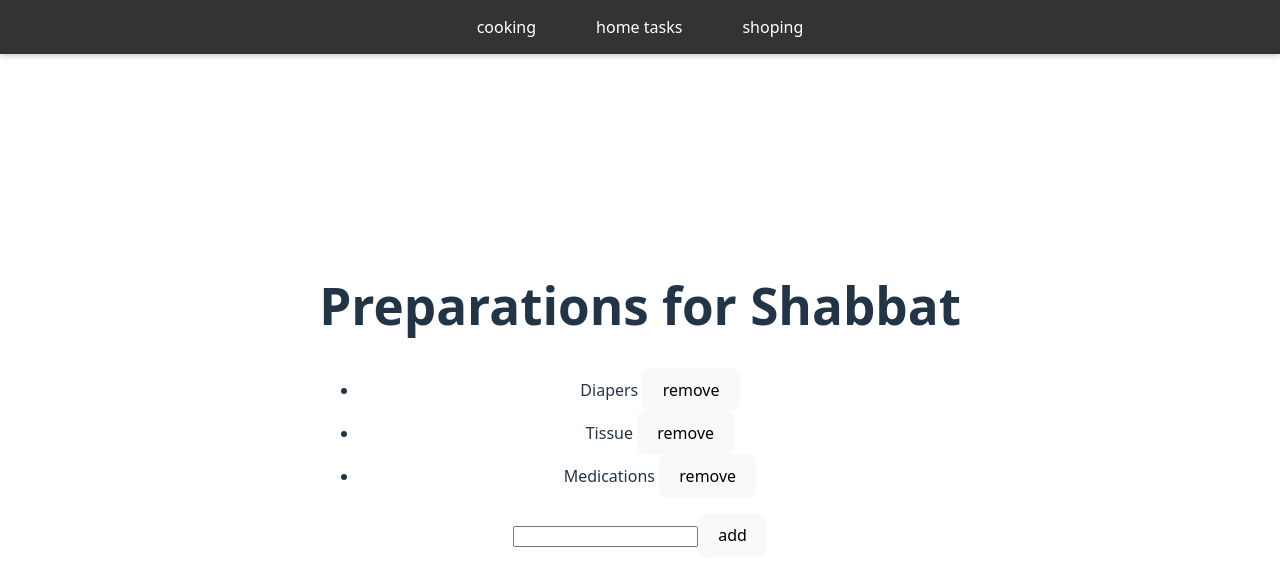
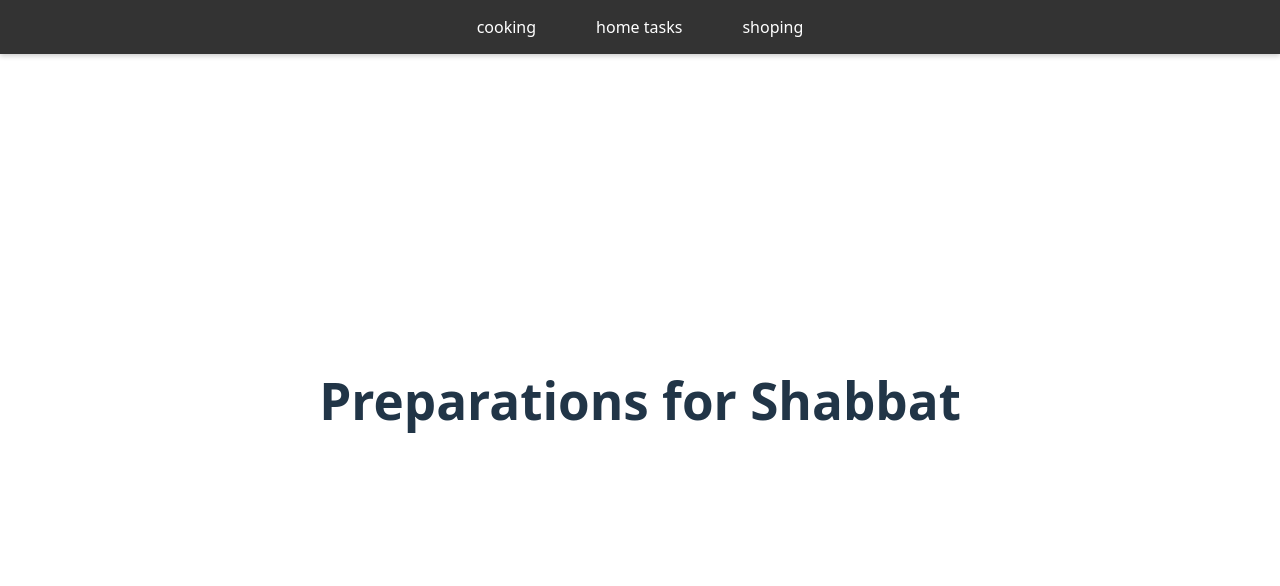
Before and after one commit to Tovi-shimonovitz/shabat_project_react, a React (Vite) app: page / in a window 1280 px wide. Shown: the top 586 px of the page. Built offline with nearby package versions, Linux system fonts and the light colour scheme.

Commit message:
remove my component from app

```diff
--- a/src/App.jsx
+++ b/src/App.jsx
@@ -12,7 +12,7 @@ function App() {
       <a href="">shoping</a>
     </header>
      <h1>Preparations for Shabbat</h1>
-      <BaseList/>
+
     </>
   )
 }
--- a/src/Shoping/BaseList.jsx
+++ b/src/Shoping/BaseList.jsx
@@ -33,8 +33,6 @@ export function BaseList() {
         {list.map(t => <li key={keyUp++}> {t} <button onClick={() => remove(t)}>remove</button> </li>)}
       </ul>
 
-
-
       <form onSubmit={addItem} >
         <input type="text" id="newItem" value={inputValue}
           onChange={(e) => setInputValue(e.target.value)} />
```
